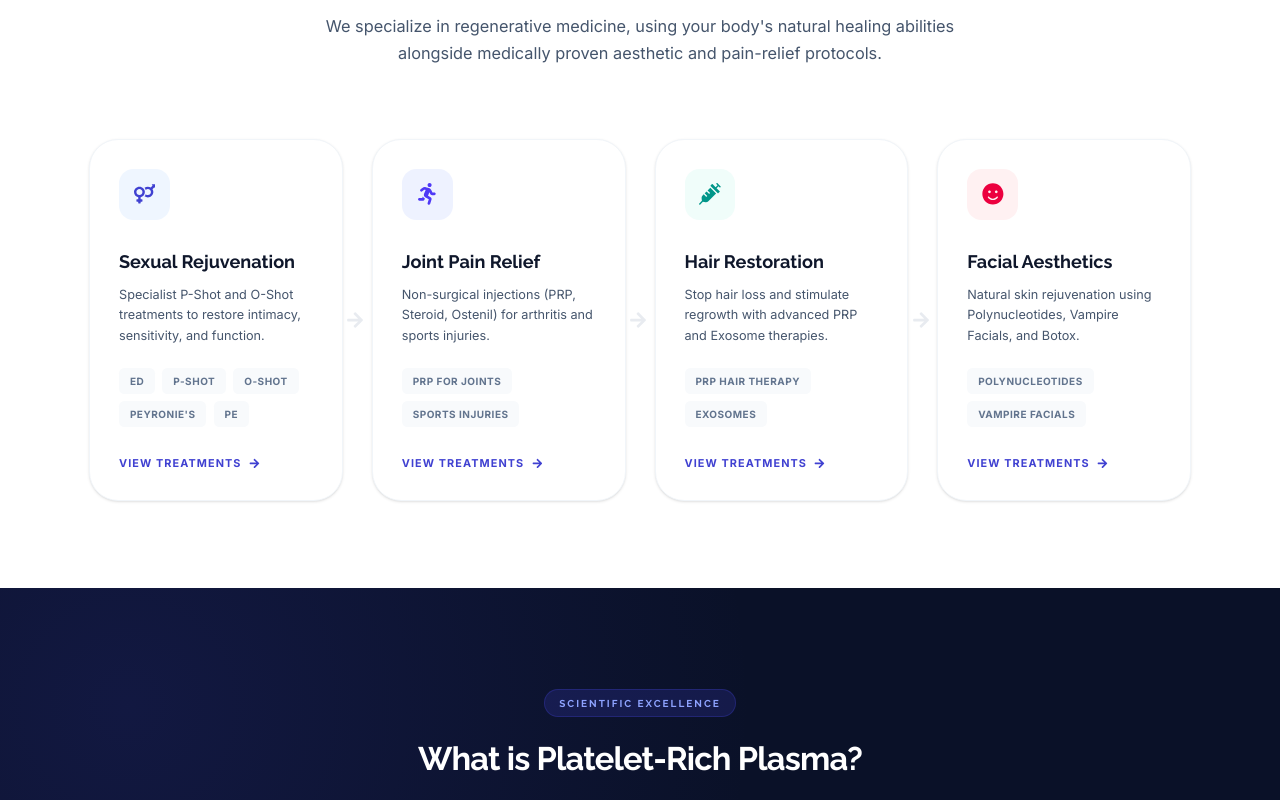
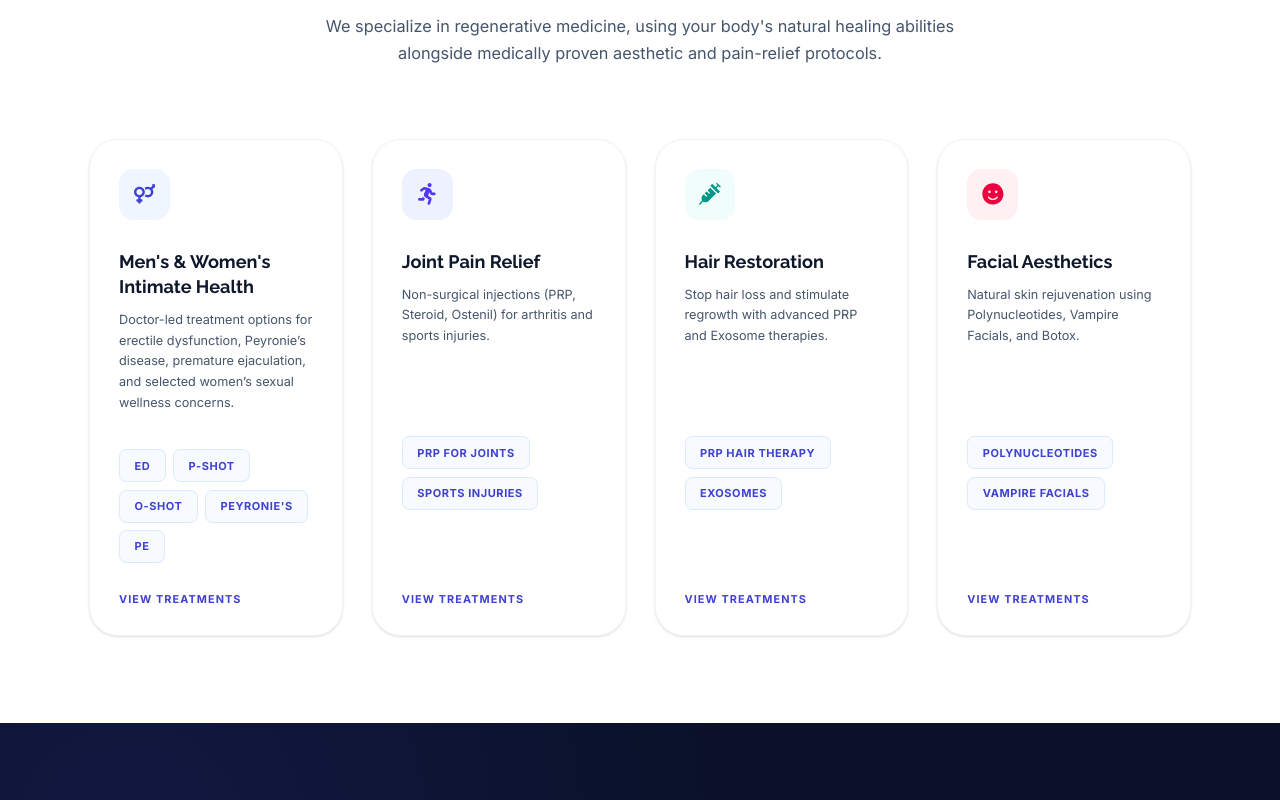
Before and after one commit to binithekid/Healing-PRP-Clinics-Preview, a Next.js app: page / in a window 1280 px wide. Shown: the part 940-1740 px from the top of the page. Built offline with nearby package versions, Linux system fonts and the light colour scheme.

Commit message:
Update ServiceOverview.tsx

```diff
--- a/src/components/ServiceOverview.tsx
+++ b/src/components/ServiceOverview.tsx
@@ -1,19 +1,20 @@
 "use client";
+
 import { motion } from "framer-motion";
 import Link from "next/link";
 import { usePathname } from "next/navigation";
-import { FaArrowRight, FaVenusMars, FaSyringe, FaRunning, FaSmile } from "react-icons/fa";
+import { FaVenusMars, FaSyringe, FaRunning, FaSmile } from "react-icons/fa";
 
 export default function ServiceOverview() {
   const pathname = usePathname();
   const isBirmingham = pathname?.startsWith("/birmingham");
   const prefix = isBirmingham ? "/birmingham" : "";
 
-  // We define services inside the component now so they can access the 'prefix' variable dynamically
+  // REORDERED SERVICES: Intimate Health is now #1 (Far Left)
   const services = [
     {
-     title: "Sexual Rejuvenation",
-      description: "Specialist P-Shot and O-Shot treatments to restore intimacy, sensitivity, and function.",
+      title: "Men's & Women's Intimate Health",
+      description: "Doctor-led treatment options for erectile dysfunction, Peyronie’s disease, premature ejaculation, and selected women’s sexual wellness concerns.",
       icon: FaVenusMars,
       link: `${prefix}/sexual-rejuvenation`,
       color: "bg-blue-50 text-[#4041d1]",
@@ -58,7 +59,7 @@ export default function ServiceOverview() {
         { name: "Polynucleotides", href: `${prefix}/facial-aesthetics` },
         { name: "Vampire Facials", href: `${prefix}/facial-aesthetics` }
       ]
-    },
+    }
   ];
 
   return (
@@ -103,7 +104,6 @@ export default function ServiceOverview() {
                   <service.icon />
                 </div>
 
-                {/* Title is now a link */}
                 <Link href={service.link}>
                   <h3 className="text-xl font-raleway font-bold text-slate-900 mb-3 hover:text-[#4041d1] transition-colors cursor-pointer">
                     {service.title}
@@ -114,31 +114,24 @@ export default function ServiceOverview() {
                   {service.description}
                 </p>
 
-                {/* NEW SEO SUB-LINKS (The "Pills") */}
-                <div className="flex flex-wrap gap-2 mb-8 flex-grow">
+                {/* PREMIUM SEO SUB-LINKS (Interactive Pills) */}
+                <div className="flex flex-wrap gap-2 mb-8 mt-auto pt-4">
                   {service.subLinks.map((subLink, idx) => (
                     <Link
                       key={idx}
                       href={subLink.href}
-                      className="inline-flex items-center justify-center text-[10px] font-bold uppercase tracking-wider bg-slate-50 text-slate-500 px-3 py-1.5 rounded-md hover:bg-[#4041d1] hover:text-white transition-colors"
+                      className="inline-flex items-center justify-center text-[11px] font-bold uppercase tracking-wider bg-blue-50/50 border border-blue-100 text-[#4041d1] px-4 py-2 rounded-lg hover:bg-[#4041d1] hover:border-[#4041d1] hover:text-white hover:shadow-md transition-all duration-300"
                     >
                       {subLink.name}
                     </Link>
                   ))}
                 </div>
 
-                {/* View Treatments Button */}
-                <Link href={service.link} className="inline-flex items-center text-xs font-bold uppercase tracking-widest text-[#4041d1] group-hover:gap-3 transition-all mt-auto w-max">
-                  View Treatments <FaArrowRight className="ml-2 w-3 h-3 transition-transform" />
+                {/* View Treatments Link (Cleaned up, no arrow) */}
+                <Link href={service.link} className="inline-block text-xs font-bold uppercase tracking-widest text-[#4041d1] hover:text-[#2a2bb8] transition-colors w-max mt-auto">
+                  View Treatments
                 </Link>
               </motion.div>
-
-              {/* VISUAL ENHANCEMENT: Directional Arrows between cards (Desktop) */}
-              {index < services.length - 1 && (
-                <div className="hidden lg:flex absolute -right-6 z-10 opacity-20 group-hover:opacity-100 transition-opacity">
-                   <FaArrowRight className="text-slate-400 w-5 h-5" />
-                </div>
-              )}
             </motion.div>
           ))}
         </div>
```
